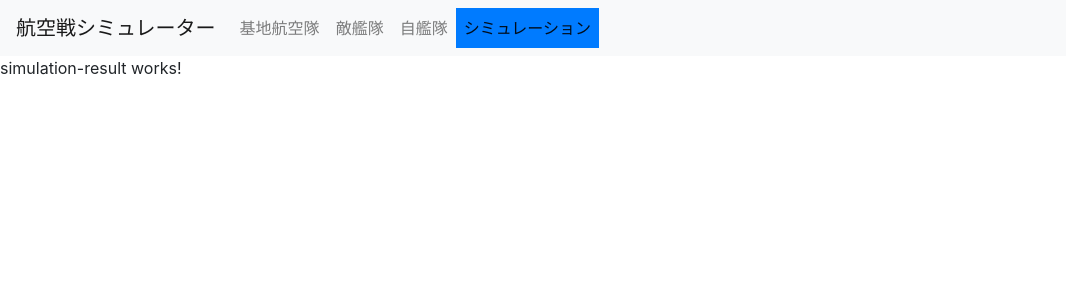
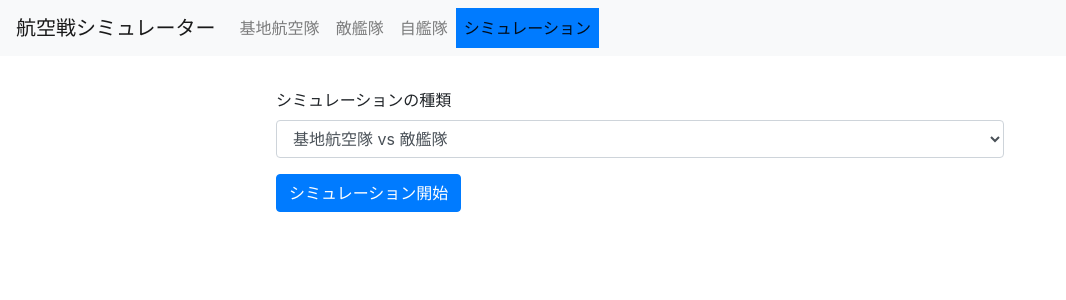
Before and after one commit to YSRKEN/AerialCombatSimulator, an Angular app in the folder ACS-Frontend/: page / in a window 1280 px wide. Both pictures are taken after a click on the link "シミュレーション". Shown: the top 300 px of the page, without its empty margins (0-1066 px from the left). Built offline with nearby package versions, Linux system fonts and the light colour scheme.

Commit message:
シミュレーションボタンを作成

```diff
--- a/ACS-Frontend/src/app/form/simulation-result/simulation-result.component.html
+++ b/ACS-Frontend/src/app/form/simulation-result/simulation-result.component.html
@@ -1,3 +1,15 @@
-<p>
-  simulation-result works!
-</p>
+<div class="container">
+  <div class="row">
+    <form class="mx-auto my-3 p-3 col-xs-12 col-sm-10 col-md-8">
+        <div class="form-group">
+            <label for="simulationType">シミュレーションの種類</label>
+            <select class="form-control" name="simulationType" [ngModel]="SimulationType"  (ngModelChange)="changeSimulationType($event)">
+              <option value="0">全部</option>
+              <option value="1">基地航空隊 vs 敵艦隊</option>
+              <option value="2">自艦隊 vs 敵艦隊</option>
+            </select>
+            </div>
+      <button type="submit" class="btn btn-primary">シミュレーション開始</button>
+    </form>
+  </div>
+</div>
--- a/ACS-Frontend/src/app/form/simulation-result/simulation-result.component.ts
+++ b/ACS-Frontend/src/app/form/simulation-result/simulation-result.component.ts
@@ -1,4 +1,5 @@
 import { Component, OnInit } from '@angular/core';
+import { SaveDataService } from '../../service/save-data.service';
 
 @Component({
   selector: 'app-simulation-result',
@@ -7,9 +8,20 @@ import { Component, OnInit } from '@angular/core';
 })
 export class SimulationResultComponent implements OnInit {
 
-  constructor() { }
+  SimulationType: string = '1';
+
+  constructor(private saveData: SaveDataService) { }
 
   ngOnInit() {
+    this.SimulationType = this.saveData.loadString('simulation-result.simulation_type', '1');
   }
 
+  /**
+   * シミュレーションの種類を切り替えた際の処理
+   * @param event
+   */
+  changeSimulationType(event: any) {
+    this.SimulationType = event;
+    this.saveData.saveString('simulation-result.simulation_type', this.SimulationType);
+  }
 }
```
